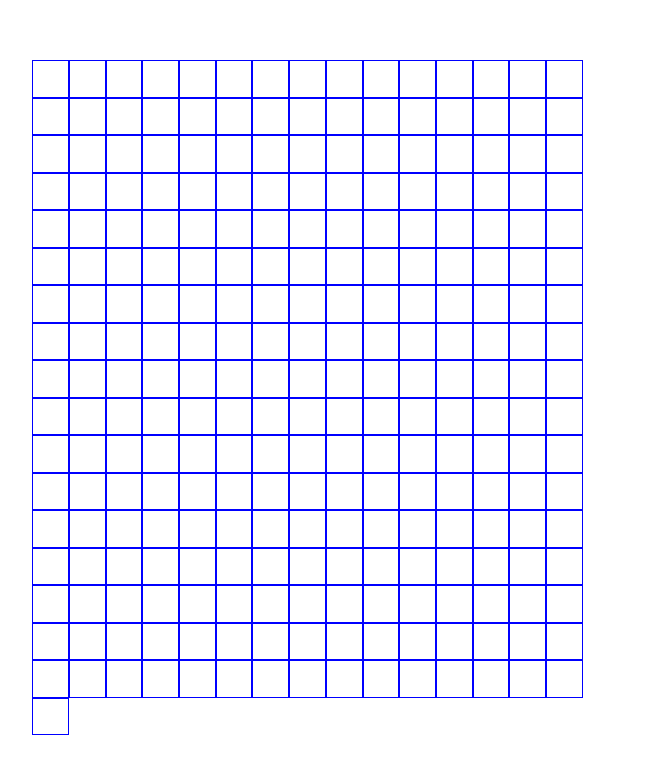
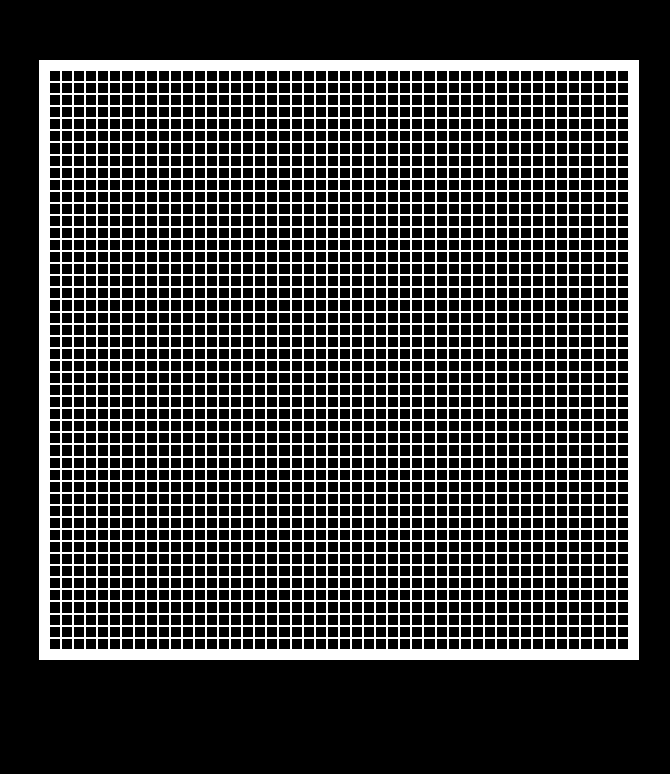
Before and after one commit to Frosteux/top-etch-a-sketch, a plain HTML site: page index.html in a window 1280 px wide. Shown: the part 140-914 px from the top of the page, without its empty margins (461-1131 px from the left). Drawn offline with Linux system fonts and the light colour scheme.

Commit message:
Based functionality added, drawing exclusively in red.

```diff
--- a/css/styles.css
+++ b/css/styles.css
@@ -34,6 +34,7 @@ html:focus-within {
 body {
   min-height: 100vh;
   text-rendering: optimizeSpeed;
+  background-color: black;
 }
 
 /* A elements that don't have a class get default styles */
@@ -74,7 +75,7 @@ select {
 
 .mainContent{
     padding: 200px;
-    display: flex;
+    display: inline-flex;
 }
 
 .mainOptions{
@@ -83,8 +84,9 @@ select {
 }
 
 .mainSketchpad{
-    display: flex;
+    display: inline-flex;
     height: 600px;
     width: 600px;
     flex-wrap: wrap;
+    border: 10px solid white;
 }
--- a/javascript/javascript.js
+++ b/javascript/javascript.js
@@ -1,7 +1,8 @@
 const sketchpad = document.querySelector('.mainSketchpad');
-const sketchpadWidth = sketchpad.offsetWidth;
-const sketchpadHeight = sketchpad.offsetHeight;
-const userSelectedSize = '16'
+const sketchpadWidth = sketchpad.clientWidth;
+const sketchpadHeight = sketchpad.clientHeight;
+const userSelectedSize = '48'
+const drawColor = 'red'
 
 // Use the height and width of the sketchpad to determine what size the boxes inside it need to be.
 const innerSketchpadBoxWidth = sketchpadWidth / +userSelectedSize;
@@ -10,12 +11,17 @@ const innerSketchpadBoxHeight = sketchpadHeight / +userSelectedSize;
 // Build boxes based on the available space.
 for(let i=0;i<+userSelectedSize*+userSelectedSize;i++){
     let innerBox = document.createElement('div');
-    innerBox.style.border = '.1px solid blue';
+    innerBox.style.border = '.1px solid white';
     innerBox.style.width = innerSketchpadBoxWidth + 'px';
     innerBox.style.height = innerSketchpadBoxHeight + 'px';
     innerBox.classList.add('sketchPadInside');
+    innerBox.id=i; //id will be used to change a boxes color in another function
     sketchpad.appendChild(innerBox);
 
 }
-console.log(innerSketchpadBoxHeight);
-console.log(innerSketchpadBoxWidth);
+
+document.addEventListener('mousemove', function(e){
+    const selectedBoxID = e.target.id;
+    const selectedBox = document.getElementById(selectedBoxID);
+    selectedBox.style.backgroundColor = drawColor;
+});
```
